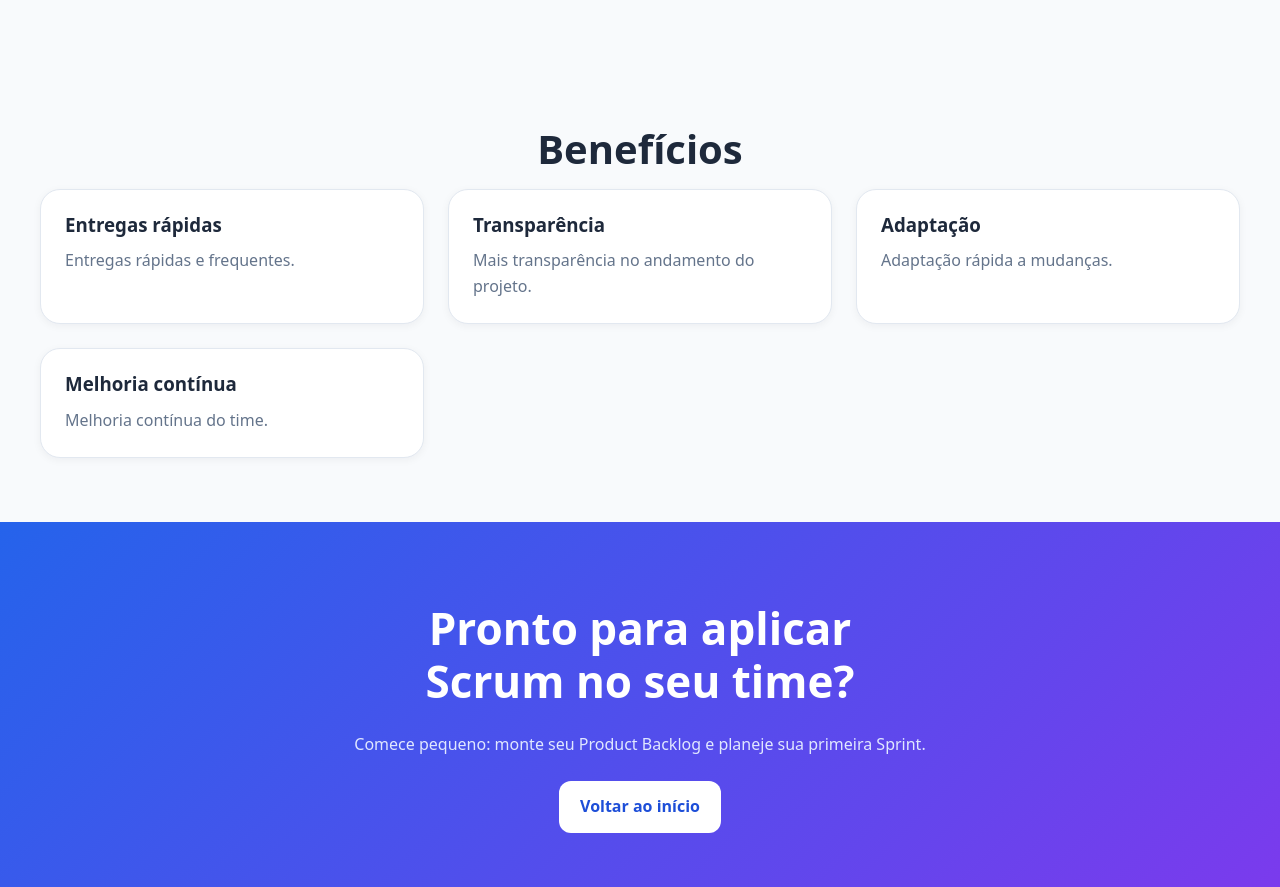
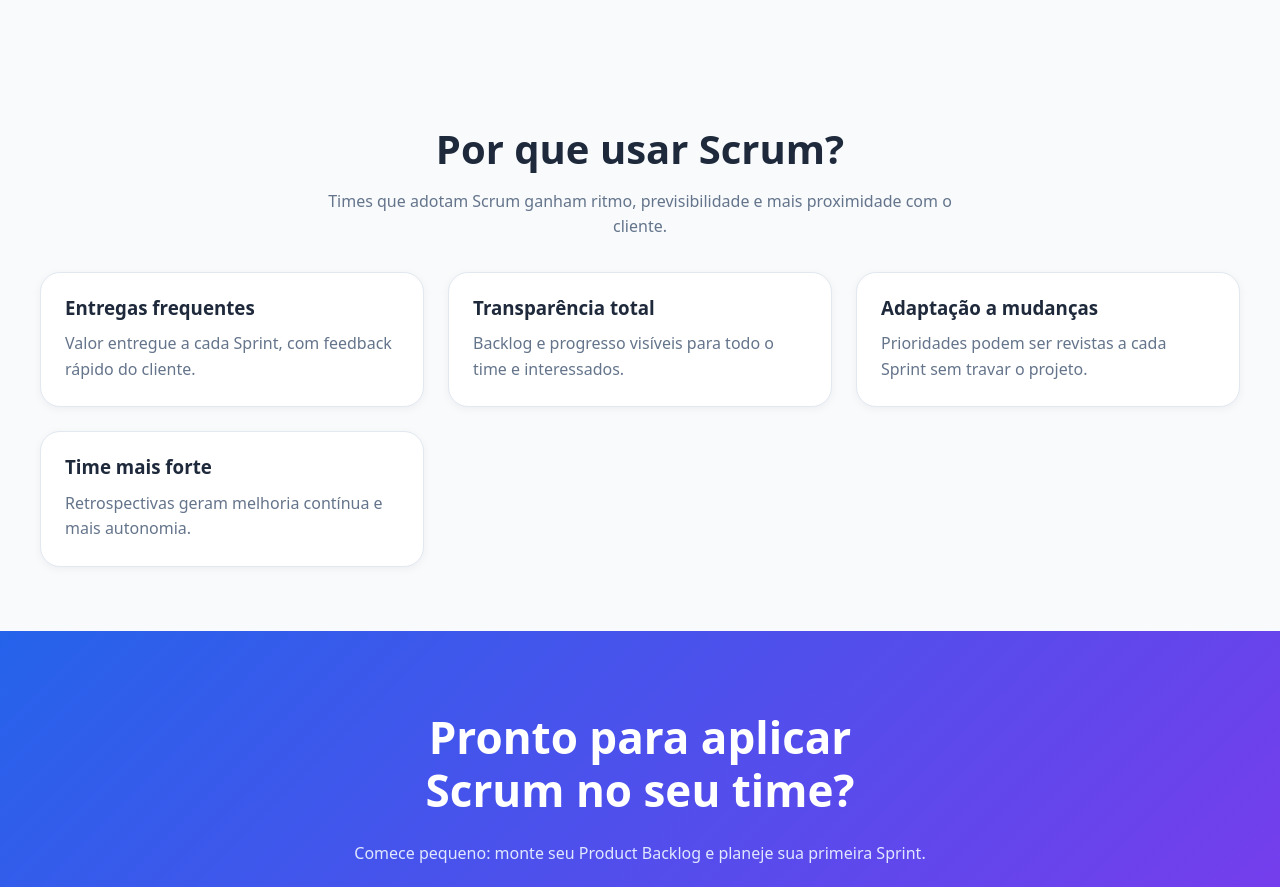
Before and after one commit to gabrielafranca26/landingpage_scrum, a plain HTML site: page index.html in a window 1280 px wide. Shown: the part 2101-2988 px from the top of the page. Drawn offline with Linux system fonts and the light colour scheme.

Commit message:
Update index.html
feat: altera titulo e conteudo da secao beneficios

```diff
--- a/index.html
+++ b/index.html
@@ -123,27 +123,29 @@
 
     <section id="beneficios" class="section">
       <div class="container">
-        <h2 class="section-title">Benefícios</h2>
+        <h2 class="section-title">Por que usar Scrum?</h2>
+        <p class="section-description">Times que adotam Scrum ganham ritmo, previsibilidade e mais proximidade com o cliente.</p>
         <div class="roles-grid">
           <article class="role-card">
-            <h3>Entregas rápidas</h3>
-            <p>Entregas rápidas e frequentes.</p>
+            <h3>Entregas frequentes</h3>
+            <p>Valor entregue a cada Sprint, com feedback rápido do cliente.</p>
           </article>
           <article class="role-card">
-            <h3>Transparência</h3>
-            <p>Mais transparência no andamento do projeto.</p>
+            <h3>Transparência total</h3>
+            <p>Backlog e progresso visíveis para todo o time e interessados.</p>
           </article>
           <article class="role-card">
-            <h3>Adaptação</h3>
-            <p>Adaptação rápida a mudanças.</p>
+            <h3>Adaptação a mudanças</h3>
+            <p>Prioridades podem ser revistas a cada Sprint sem travar o projeto.</p>
           </article>
           <article class="role-card">
-            <h3>Melhoria contínua</h3>
-            <p>Melhoria contínua do time.</p>
+            <h3>Time mais forte</h3>
+            <p>Retrospectivas geram melhoria contínua e mais autonomia.</p>
           </article>
         </div>
       </div>
     </section>
+
 
     <section id="cta" class="cta-section">
       <div class="container">
```
